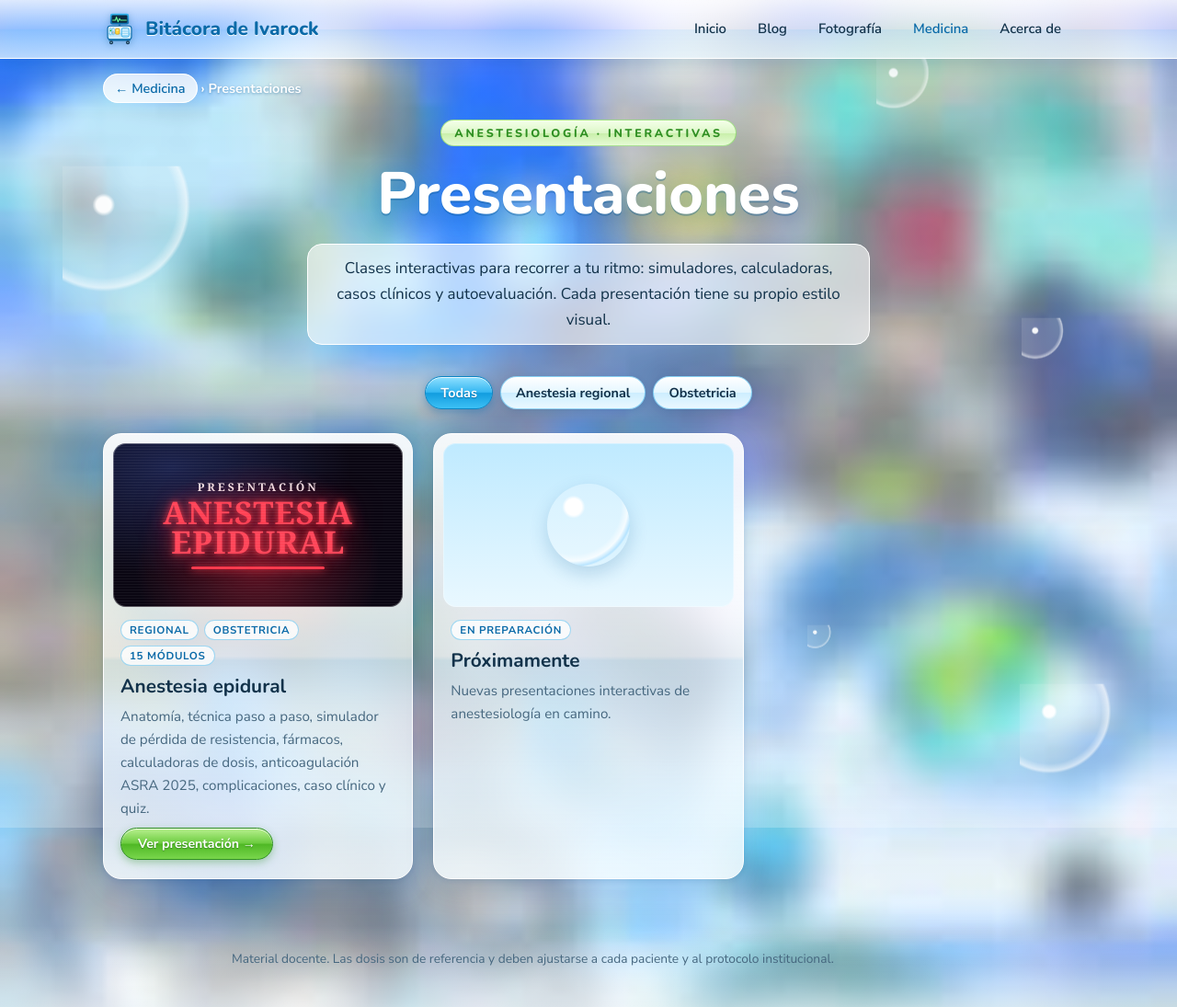
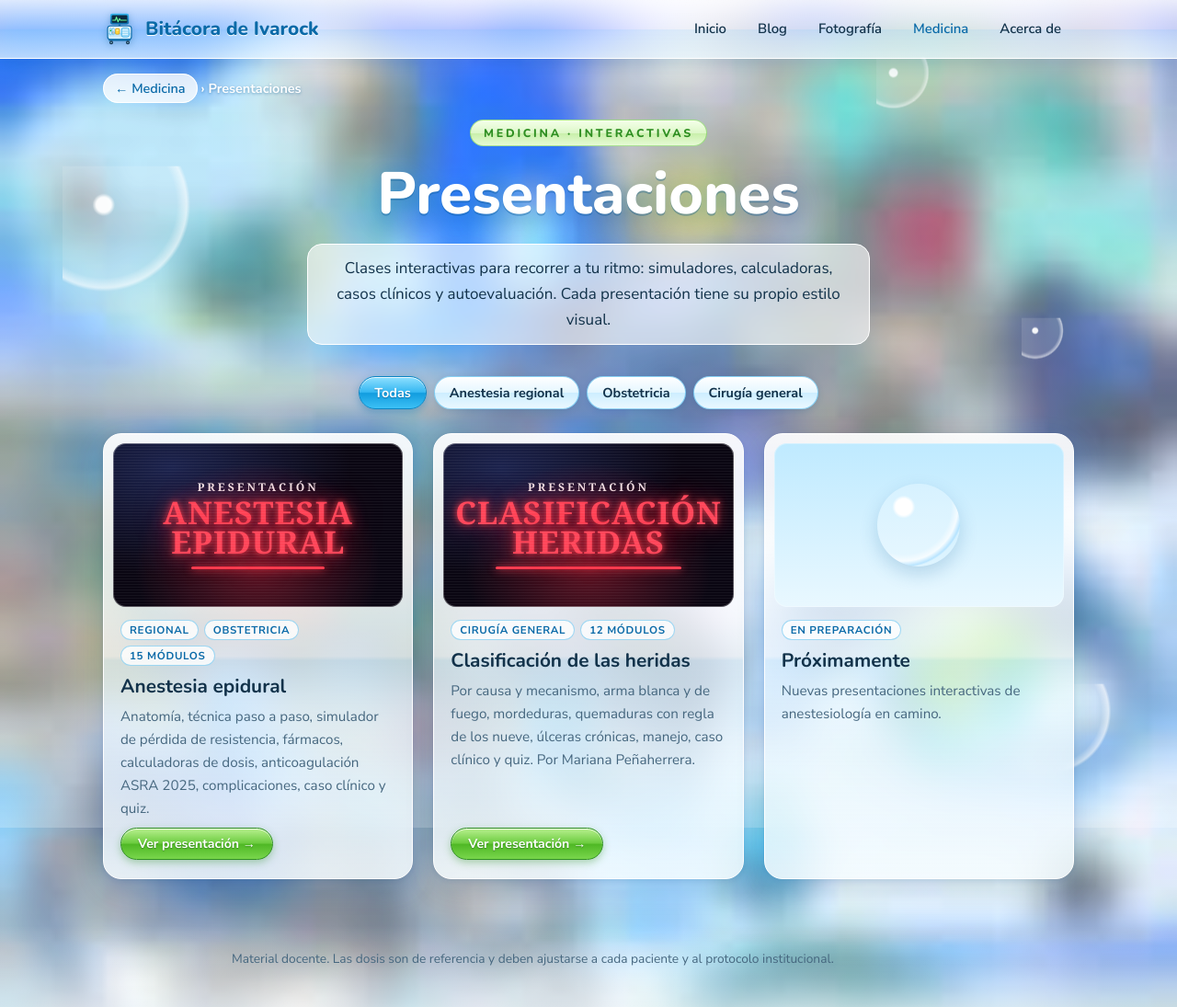
Before and after one commit to Ivarock/Ivarock.github.io, a Jekyll site: the page presentaciones/index.html, which Jekyll copies as it is, in a window 1280 px wide and 1095 px high. Shown: the whole window at 92% size. Built offline with Jekyll 4.4.1, drawn with Linux system fonts in a browser that asks for light colours.

Commit message:
Agrega la presentación de heridas a la galería

```diff
--- a/presentaciones/index.html
+++ b/presentaciones/index.html
@@ -57,7 +57,7 @@ a.card:hover{text-decoration:none;color:inherit;transform:translateY(-6px);box-s
 <main class="wrap" style="max-width:1100px">
   <nav aria-label="Ruta" style="margin:22px 0 -26px;font:700 .9rem var(--font-sans)"><a href="../medicina/" style="background:rgba(255,255,255,.8);border:1px solid #fff;border-radius:999px;padding:5px 12px">← Medicina</a> <span style="color:#fff;text-shadow:0 1px 3px rgba(10,90,150,.5)">› Presentaciones</span></nav>
   <section class="aero-hero">
-    <span class="pre">Anestesiología · Interactivas</span>
+    <span class="pre">Medicina · Interactivas</span>
     <h1>Presentaciones</h1>
     <p>Clases interactivas para recorrer a tu ritmo: simuladores, calculadoras, casos clínicos y autoevaluación. Cada presentación tiene su propio estilo visual.</p>
   </section>
@@ -65,6 +65,7 @@ a.card:hover{text-decoration:none;color:inherit;transform:translateY(-6px);box-s
     <button class="f" aria-pressed="true" data-f="all">Todas</button>
     <button class="f" aria-pressed="false" data-f="regional">Anestesia regional</button>
     <button class="f" aria-pressed="false" data-f="obstetricia">Obstetricia</button>
+    <button class="f" aria-pressed="false" data-f="cirugia">Cirugía general</button>
   </div>
   <div class="grid" id="grid">
     <a class="card" href="anestesia-epidural/" data-cat="regional obstetricia">
@@ -73,6 +74,15 @@ a.card:hover{text-decoration:none;color:inherit;transform:translateY(-6px);box-s
         <div class="tags"><span>Regional</span><span>Obstetricia</span><span>15 módulos</span></div>
         <h2>Anestesia epidural</h2>
         <p>Anatomía, técnica paso a paso, simulador de pérdida de resistencia, fármacos, calculadoras de dosis, anticoagulación ASRA 2025, complicaciones, caso clínico y quiz.</p>
+        <span class="go">Ver presentación →</span>
+      </div>
+    </a>
+    <a class="card" href="clasificacion-heridas/" data-cat="cirugia">
+      <div class="thumb neon"><div class="t"><small>Presentación</small><span>Clasificación</span><span>Heridas</span><div class="ln"></div></div></div>
+      <div class="body">
+        <div class="tags"><span>Cirugía general</span><span>12 módulos</span></div>
+        <h2>Clasificación de las heridas</h2>
+        <p>Por causa y mecanismo, arma blanca y de fuego, mordeduras, quemaduras con regla de los nueve, úlceras crónicas, manejo, caso clínico y quiz. Por Mariana Peñaherrera.</p>
         <span class="go">Ver presentación →</span>
       </div>
     </a>
```
